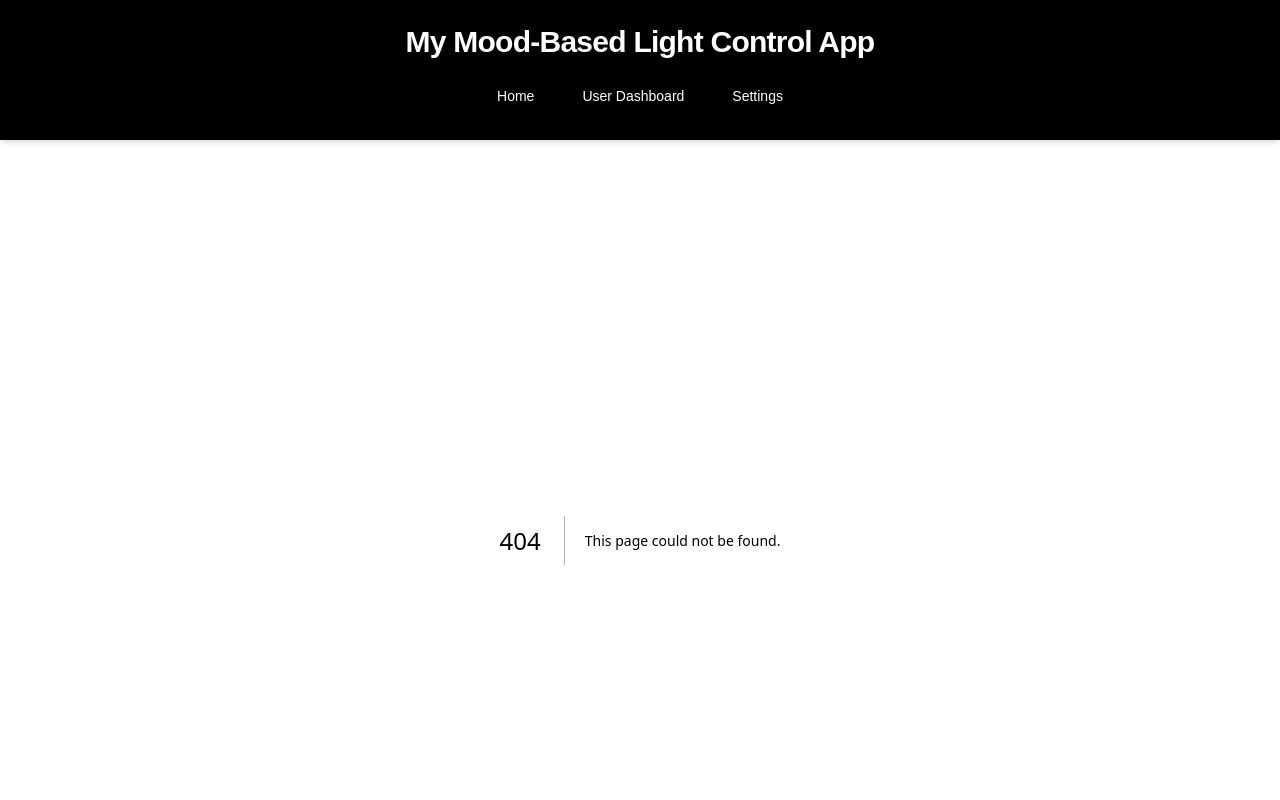
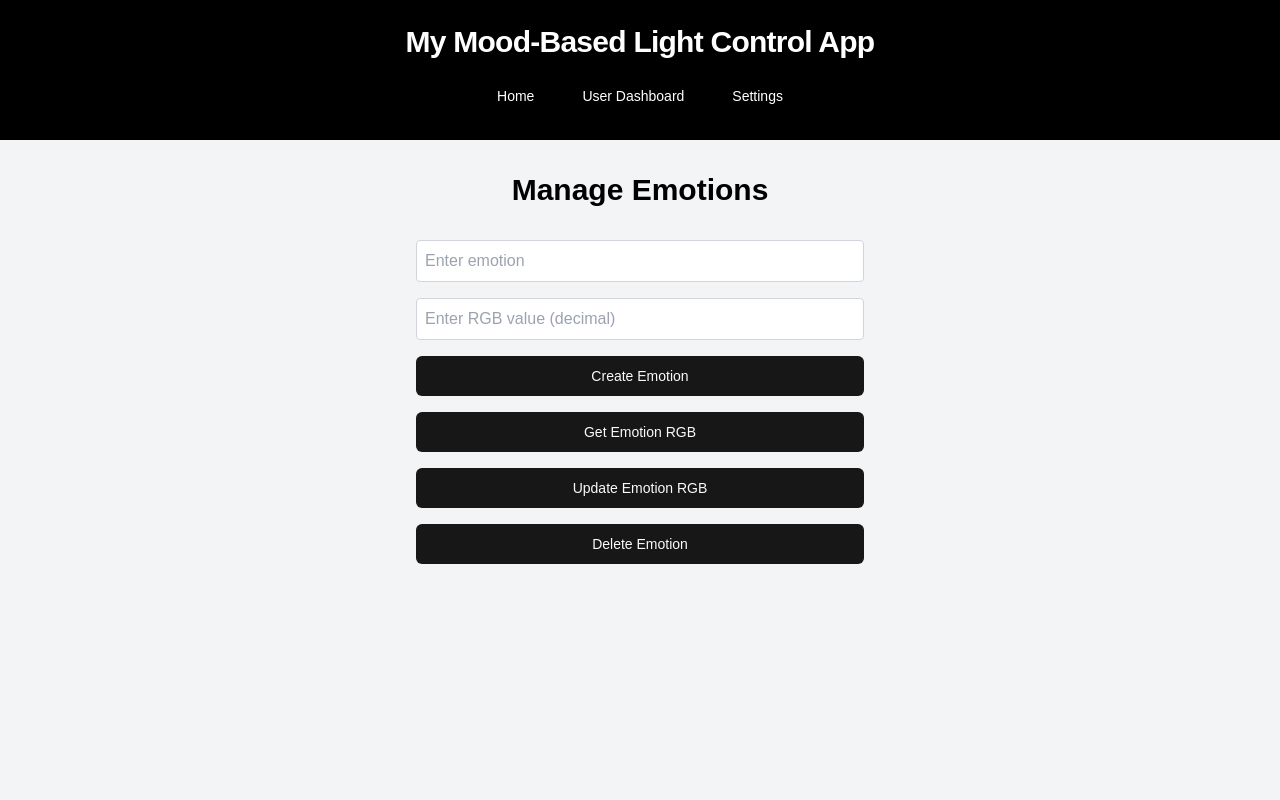
Before and after one commit to davinleong/insideout, a Next.js app in the folder client/: page /settings in a window 1280 px wide. Before the commit this address had no page. Shown: the top 800 px of the page. Built offline with nearby package versions, Linux system fonts and the light colour scheme.

Commit message:
added settings

```diff
--- /dev/null
+++ b/client/src/app/settings/page.tsx
@@ -0,0 +1,169 @@
+/* eslint-disable @typescript-eslint/camelcase */
+// src/app/settings/page.tsx
+"use client";
+
+import { useState } from "react";
+import { Button } from "@/components/ui/button";
+
+export default function EmotionSettingsPage() {
+  const [userId, setUserId] = useState<string>("60"); // Replace with actual user ID logic
+  const [emotion, setEmotion] = useState<string>(""); // Current emotion
+  const [rgb, setRgb] = useState<string>(""); // RGB value in decimal format
+  const [message, setMessage] = useState<string>(""); // Response message
+
+  // Helper function for API call to create an emotion
+  const createEmotion = async (emotion: string, rgb: string) => {
+    try {
+      const response = await fetch(`${process.env.NEXT_PUBLIC_API_URL}/emotions`, {
+        method: "POST",
+        headers: {
+          "Content-Type": "application/json",
+        },
+        body: JSON.stringify({ user_id: userId, emotion, rgb }),
+      });
+
+      if (!response.ok) {
+        throw new Error(`HTTP error! status: ${response.status}`);
+      }
+
+      const data = await response.json();
+      setMessage(`Emotion created successfully: ${data.message}`);
+    } catch (error) {
+      console.error("Error creating emotion:", error);
+      setMessage("Error creating emotion.");
+    }
+  };
+
+  // Helper function to get RGB for a specific emotion
+  const getEmotionRGB = async (emotion: string) => {
+    try {
+      const response = await fetch(
+        `${process.env.NEXT_PUBLIC_API_URL}/emotions/${emotion}?user_id=${userId}`,
+        {
+          method: "GET",
+          headers: {
+            "Content-Type": "application/json",
+          },
+        }
+      );
+
+      if (!response.ok) {
+        throw new Error(`HTTP error! status: ${response.status}`);
+      }
+
+      const data = await response.json();
+      setRgb(data.rgb); // Set the RGB value
+      setMessage(`Retrieved RGB value for emotion "${emotion}": ${data.rgb}`);
+    } catch (error) {
+      console.error("Error retrieving emotion RGB value:", error);
+      setMessage("Error retrieving emotion RGB value.");
+    }
+  };
+
+  // Helper function to update RGB for a specific emotion
+  const updateEmotionRGB = async (emotion: string, newRgb: string) => {
+    try {
+      const response = await fetch(
+        `${process.env.NEXT_PUBLIC_API_URL}/emotions/${emotion}`,
+        {
+          method: "PATCH",
+          headers: {
+            "Content-Type": "application/json",
+          },
+          body: JSON.stringify({ user_id: userId, rgb: newRgb }),
+        }
+      );
+
+      if (!response.ok) {
+        throw new Error(`HTTP error! status: ${response.status}`);
+      }
+
+      const data = await response.json();
+      setMessage(`Emotion RGB updated successfully: ${data.message}`);
+    } catch (error) {
+      console.error("Error updating emotion RGB value:", error);
+      setMessage("Error updating emotion RGB value.");
+    }
+  };
+
+  // Helper function to delete a specific emotion
+  const deleteEmotion = async (emotion: string) => {
+    try {
+      const response = await fetch(
+        `${process.env.NEXT_PUBLIC_API_URL}/emotions/${emotion}?user_id=${userId}`,
+        {
+          method: "DELETE",
+          headers: {
+            "Content-Type": "application/json",
+          },
+        }
+      );
+
+      if (!response.ok) {
+        throw new Error(`HTTP error! status: ${response.status}`);
+      }
+
+      setMessage(`Emotion "${emotion}" deleted successfully.`);
+    } catch (error) {
+      console.error("Error deleting emotion:", error);
+      setMessage("Error deleting emotion.");
+    }
+  };
+
+  return (
+    <main className="flex flex-col items-center justify-top min-h-screen p-4 md:p-8 bg-gray-100 gap-4">
+      <h1 className="text-2xl md:text-3xl font-bold mb-4 text-center">
+        Manage Emotions
+      </h1>
+      <div className="flex flex-col gap-4 w-full max-w-md items-center">
+        <input
+          type="text"
+          placeholder="Enter emotion"
+          value={emotion}
+          onChange={(e) => setEmotion(e.target.value)}
+          className="w-full p-2 border border-gray-300 rounded"
+        />
+        <input
+          type="text"
+          placeholder="Enter RGB value (decimal)"
+          value={rgb}
+          onChange={(e) => setRgb(e.target.value)}
+          className="w-full p-2 border border-gray-300 rounded"
+        />
+        <Button
+          variant="default"
+          onClick={() => createEmotion(emotion, rgb)}
+          className="w-full"
+        >
+          Create Emotion
+        </Button>
+        <Button
+          variant="default"
+          onClick={() => getEmotionRGB(emotion)}
+          className="w-full"
+        >
+          Get Emotion RGB
+        </Button>
+        <Button
+          variant="default"
+          onClick={() => updateEmotionRGB(emotion, rgb)}
+          className="w-full"
+        >
+          Update Emotion RGB
+        </Button>
+        <Button
+          variant="default"
+          onClick={() => deleteEmotion(emotion)}
+          className="w-full"
+        >
+          Delete Emotion
+        </Button>
+      </div>
+      {message && (
+        <div className="mt-4 p-4 bg-white shadow rounded max-w-md w-full">
+          <p>{message}</p>
+        </div>
+      )}
+    </main>
+  );
+}
```
